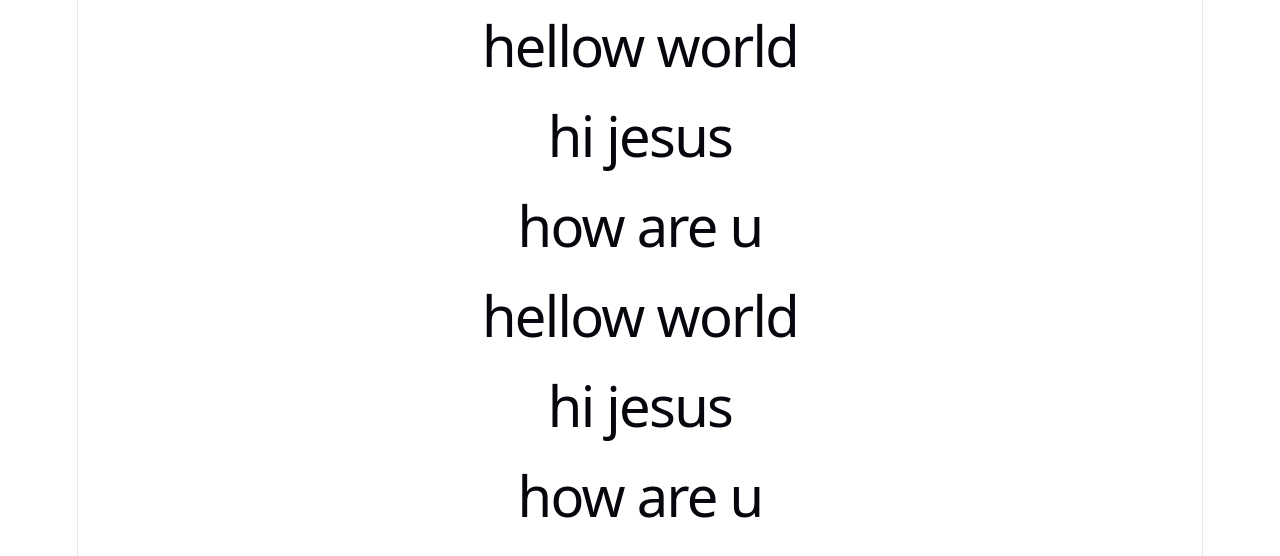
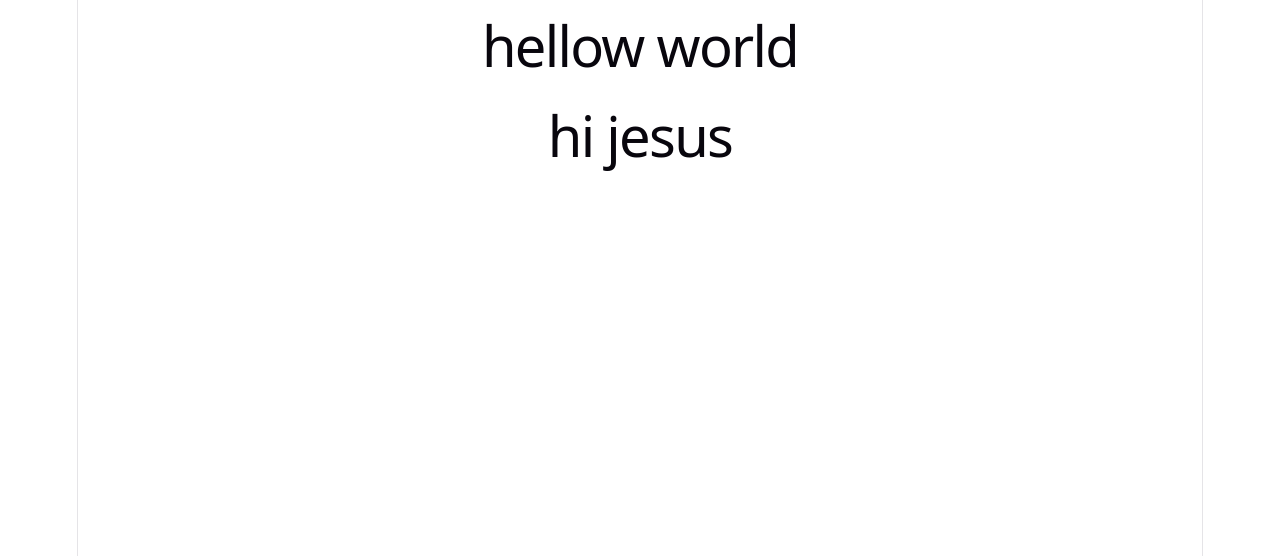
Before and after one commit to josephkhella2010/devops-train-two, a React (Vite) app in the folder frontend/train/: page / in a window 1280 px wide. Shown: the top 556 px of the page. Built offline with nearby package versions, Linux system fonts and the light colour scheme.

Commit message:
wefhweufbewufwe

```diff
--- a/frontend/train/src/App.tsx
+++ b/frontend/train/src/App.tsx
@@ -3,10 +3,6 @@ function App() {
     <>
       <h1> hellow world</h1>
       <h1> hi jesus</h1>
-      <h1> how are u</h1>
-      <h1> hellow world</h1>
-      <h1> hi jesus</h1>
-      <h1> how are u</h1>
     </>
   );
 }
```
